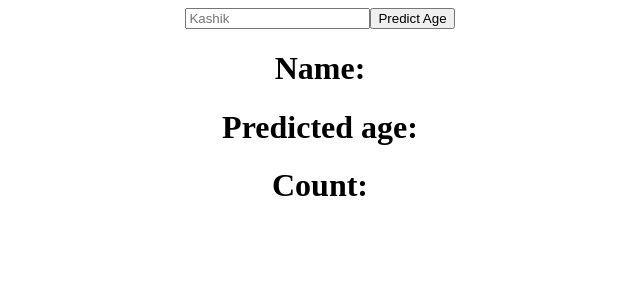
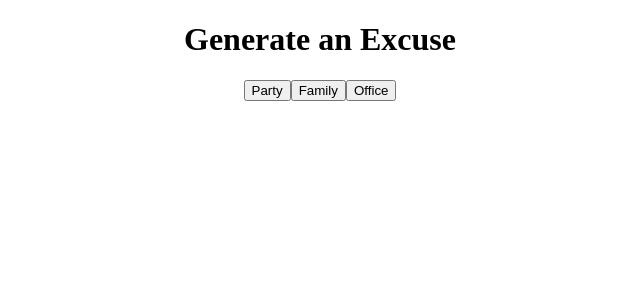
Before and after one commit to AshwanthramKL/react-notes, a React (Create React App) app: page / in a window 1280 px wide. Shown: the top 300 px of the page, without its empty margins (320-960 px from the left). Built offline with nearby package versions, Linux system fonts and the light colour scheme.

Commit message:
added exercise for fetching data from api

```diff
--- a/src/App.js
+++ b/src/App.js
@@ -3,30 +3,46 @@ import "./App.css";
 import Axios from "axios";
 
 function App() {
-  const [name, setName] = useState("");
-  const [predictedAge, setPredictedAge] = useState(null);
+  const [excuse, setExcuse] = useState("");
 
-  const predictAge = () => {
-    Axios.get(`https://api.agify.io/?name=${name}`).then((res) => {
-      setPredictedAge(res.data)
-      console.log(predictedAge)
-    });
+  const generateExcuse = (reason) => {
+    Axios.get(`https://excuser-three.vercel.app/v1/excuse/${reason}/`).then(
+      (res) => {
+        setExcuse(res.data[0].excuse);
+      }
+    );
   };
 
   return (
     <div className="App">
-      <input
-        type="text"
-        placeholder="Kashik"
-        onChange={(event) => {
-          setName(event.target.value);
+      <h1>Generate an Excuse</h1>
+
+      <button
+        id="party"
+        onClick={() => {
+          generateExcuse("party");
         }}
-      />
-      <button onClick={predictAge}>Predict Age</button>
+      >
+        Party
+      </button>
+      <button
+        id="family"
+        onClick={() => {
+          generateExcuse("family");
+        }}
+      >
+        Family
+      </button>
+      <button
+        id="office"
+        onClick={() => {
+          generateExcuse("office");
+        }}
+      >
+        Office
+      </button>
 
-      <h1>Name: {predictedAge?.name}</h1>
-      <h1>Predicted age: {predictedAge?.age}</h1>
-      <h1>Count: {predictedAge?.count}</h1>
+      <h1>{excuse}</h1>
     </div>
   );
 }
```
